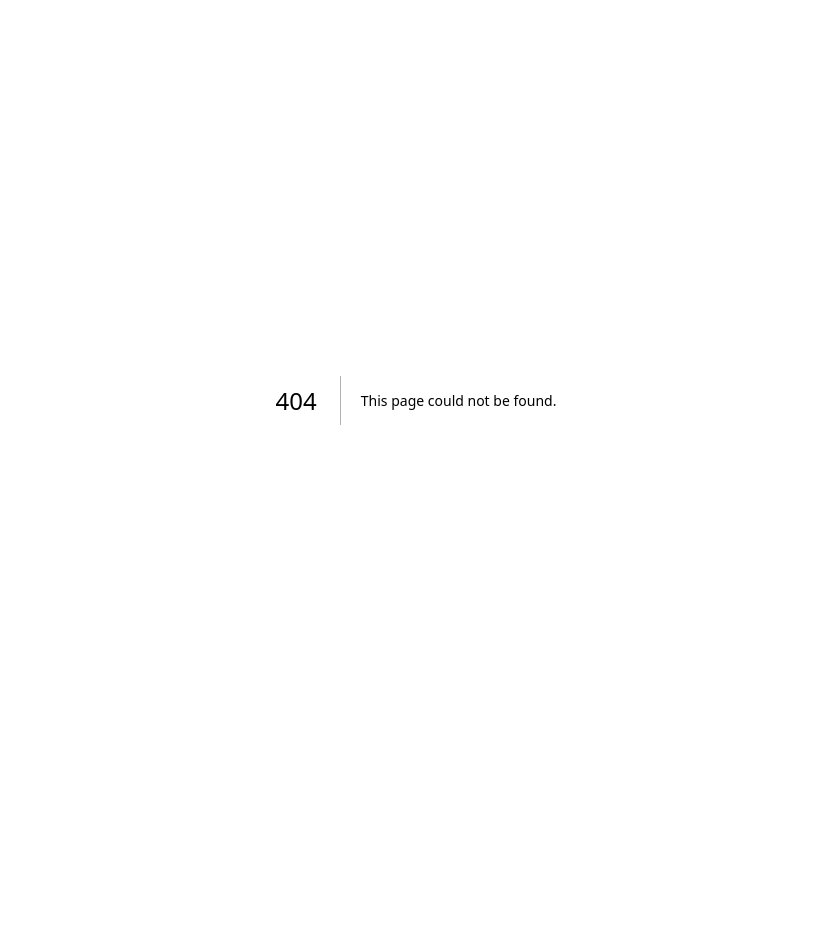
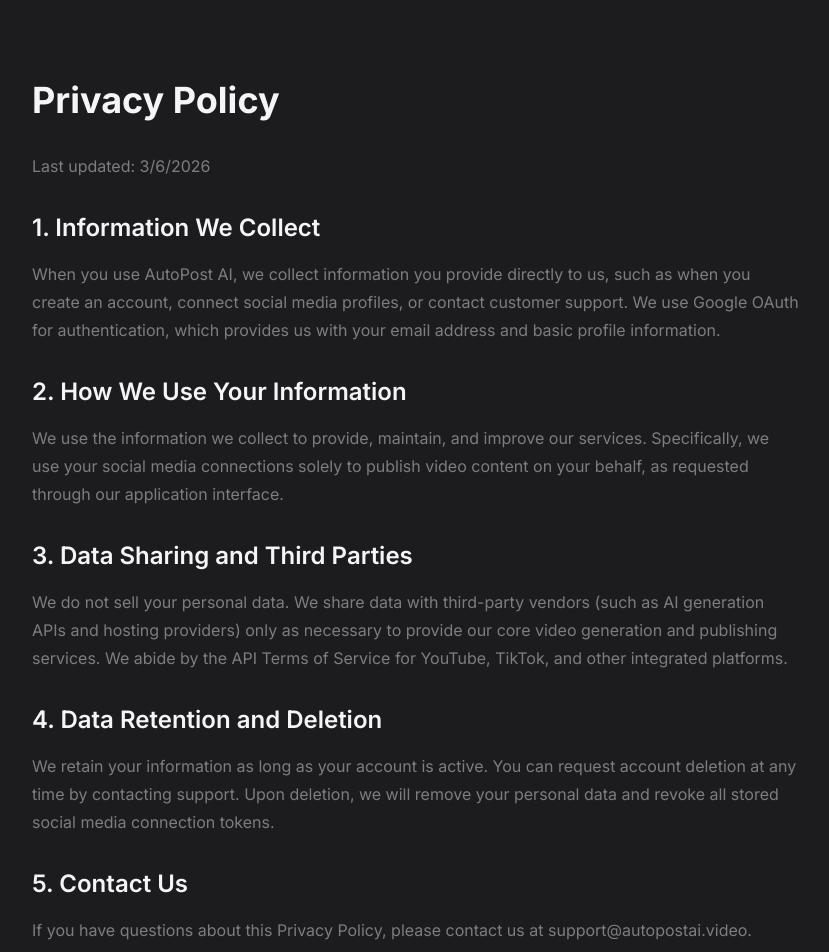
Before and after one commit to Nitish1235/Autopostai, a Next.js app: page /policy in a window 1280 px wide. Before the commit this address had no page. Shown: the top 952 px of the page, without its empty margins (224-1053 px from the left). Before the commit the page ends 800 px from the top, so only its background shows below. Built offline with nearby package versions, Linux system fonts and the light colour scheme.

Commit message:
feat: add missing legal pages

```diff
--- /dev/null
+++ b/app/policy/page.tsx
@@ -0,0 +1,35 @@
+export default function PrivacyPolicyPage() {
+    return (
+        <div className="min-h-screen bg-[var(--bg-primary)] py-20 px-6">
+            <div className="max-w-3xl mx-auto prose prose-invert">
+                <h1 className="text-4xl font-bold mb-8 text-[var(--text-primary)]">Privacy Policy</h1>
+                <p className="text-[var(--text-secondary)] mb-6">Last updated: {new Date().toLocaleDateString()}</p>
+
+                <h2 className="text-2xl font-semibold mt-8 mb-4 text-[var(--text-primary)]">1. Information We Collect</h2>
+                <p className="text-[var(--text-secondary)] mb-4">
+                    When you use AutoPost AI, we collect information you provide directly to us, such as when you create an account, connect social media profiles, or contact customer support. We use Google OAuth for authentication, which provides us with your email address and basic profile information.
+                </p>
+
+                <h2 className="text-2xl font-semibold mt-8 mb-4 text-[var(--text-primary)]">2. How We Use Your Information</h2>
+                <p className="text-[var(--text-secondary)] mb-4">
+                    We use the information we collect to provide, maintain, and improve our services. Specifically, we use your social media connections solely to publish video content on your behalf, as requested through our application interface.
+                </p>
+
+                <h2 className="text-2xl font-semibold mt-8 mb-4 text-[var(--text-primary)]">3. Data Sharing and Third Parties</h2>
+                <p className="text-[var(--text-secondary)] mb-4">
+                    We do not sell your personal data. We share data with third-party vendors (such as AI generation APIs and hosting providers) only as necessary to provide our core video generation and publishing services. We abide by the API Terms of Service for YouTube, TikTok, and other integrated platforms.
+                </p>
+
+                <h2 className="text-2xl font-semibold mt-8 mb-4 text-[var(--text-primary)]">4. Data Retention and Deletion</h2>
+                <p className="text-[var(--text-secondary)] mb-4">
+                    We retain your information as long as your account is active. You can request account deletion at any time by contacting support. Upon deletion, we will remove your personal data and revoke all stored social media connection tokens.
+                </p>
+
+                <h2 className="text-2xl font-semibold mt-8 mb-4 text-[var(--text-primary)]">5. Contact Us</h2>
+                <p className="text-[var(--text-secondary)] mb-4">
+                    If you have questions about this Privacy Policy, please contact us at support@autopostai.video.
+                </p>
+            </div>
+        </div>
+    )
+}
--- /dev/null
+++ b/app/terms-service/page.tsx
@@ -0,0 +1,35 @@
+export default function TermsOfServicePage() {
+    return (
+        <div className="min-h-screen bg-[var(--bg-primary)] py-20 px-6">
+            <div className="max-w-3xl mx-auto prose prose-invert">
+                <h1 className="text-4xl font-bold mb-8 text-[var(--text-primary)]">Terms of Service</h1>
+                <p className="text-[var(--text-secondary)] mb-6">Last updated: {new Date().toLocaleDateString()}</p>
+
+                <h2 className="text-2xl font-semibold mt-8 mb-4 text-[var(--text-primary)]">1. Acceptance of Terms</h2>
+                <p className="text-[var(--text-secondary)] mb-4">
+                    By accessing and using AutoPost AI, you agree to be bound by these Terms of Service. If you do not agree to these terms, please do not use our service.
+                </p>
+
+                <h2 className="text-2xl font-semibold mt-8 mb-4 text-[var(--text-primary)]">2. Description of Service</h2>
+                <p className="text-[var(--text-secondary)] mb-4">
+                    AutoPost AI is an automated video generation and publishing platform. We provide tools to create short-form video content using AI and publish it to connected social media accounts. Service fees are billed via DodoPayments according to your selected subscription tier.
+                </p>
+
+                <h2 className="text-2xl font-semibold mt-8 mb-4 text-[var(--text-primary)]">3. User Responsibilities</h2>
+                <p className="text-[var(--text-secondary)] mb-4">
+                    You are solely responsible for the content generated and posted through your account. You agree not to use the service to generate illegal, hateful, or explicit content. You must comply with the terms of service of any social media platforms (TikTok, YouTube, etc.) you connect to our service.
+                </p>
+
+                <h2 className="text-2xl font-semibold mt-8 mb-4 text-[var(--text-primary)]">4. Intellectual Property</h2>
+                <p className="text-[var(--text-secondary)] mb-4">
+                    You retain rights to the videos generated using your account. AutoPost AI retains all rights to the underlying technology, platform design, and software used to provide the service.
+                </p>
+
+                <h2 className="text-2xl font-semibold mt-8 mb-4 text-[var(--text-primary)]">5. Termination</h2>
+                <p className="text-[var(--text-secondary)] mb-4">
+                    We reserve the right to suspend or terminate your account at any time for violations of these Terms of Service or for any conduct that we determine is inappropriate or harmful to our platform or other users.
+                </p>
+            </div>
+        </div>
+    )
+}
```
